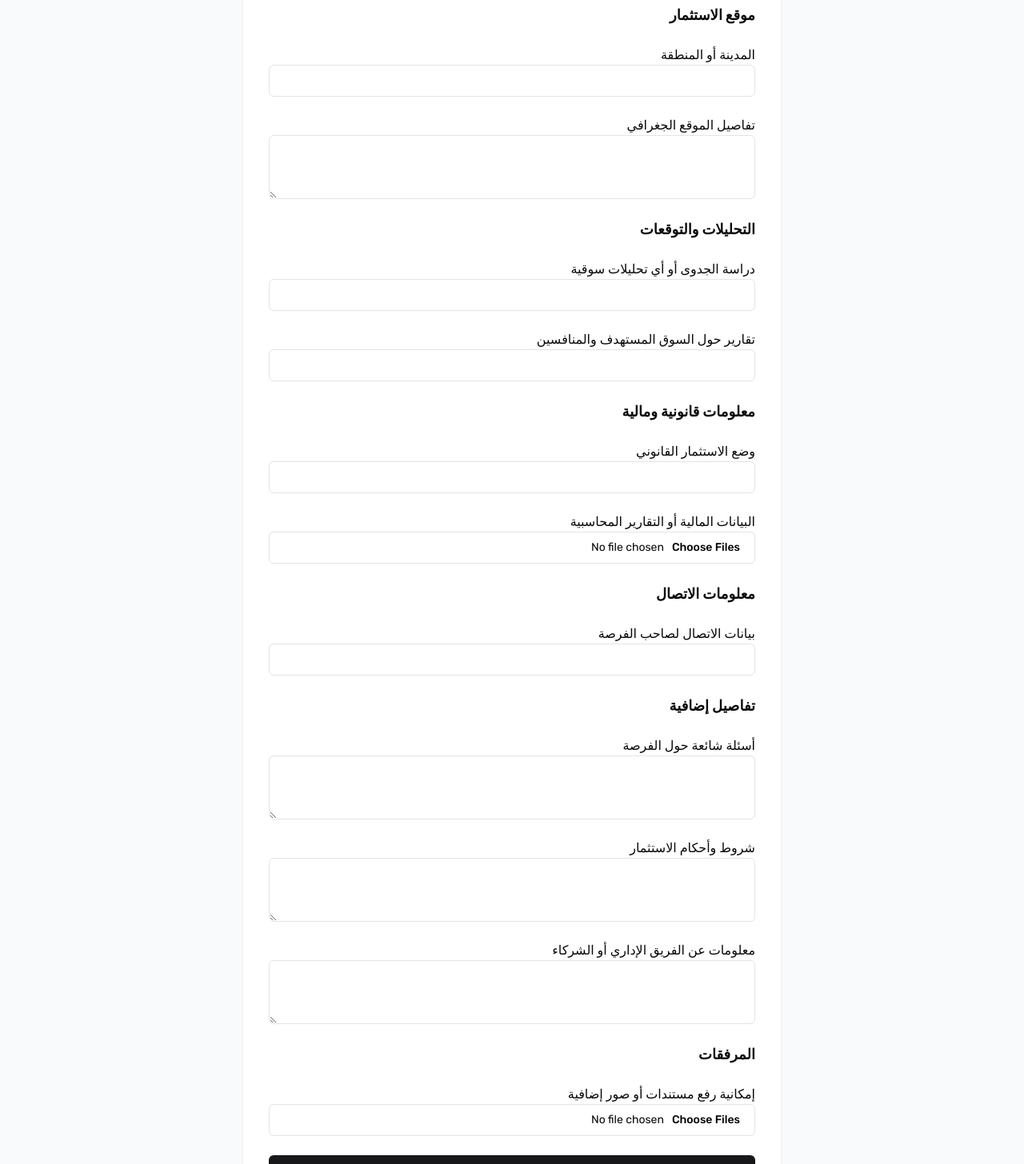
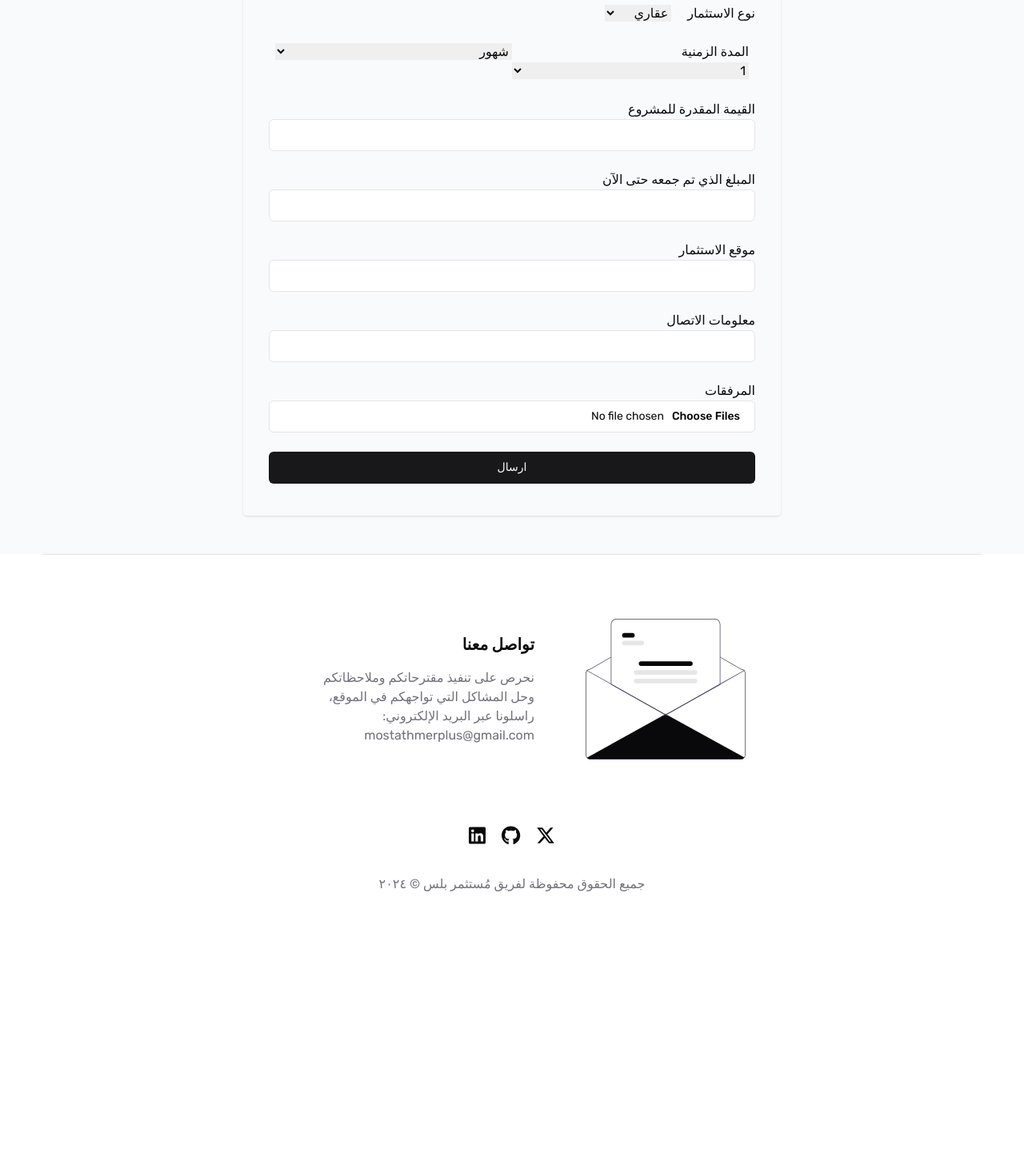
Before and after one commit to HassanAlabdulal/Mostathmer-plus, a Next.js app: page /add-opportunity in a window 1280 px wide. Shown: the part 400-1856 px from the top of the page at 80% size. After the commit the page ends 1574 px from the top, so only its background shows below. Built offline with nearby package versions, Linux system fonts and the light colour scheme.

Commit message:
add: the form of the add opportunity

```diff
--- a/app/add-opportunity/page.tsx
+++ b/app/add-opportunity/page.tsx
@@ -1,131 +1,136 @@
 "use client";
 
 import React from "react";
-import { SubmitHandler, useForm } from "react-hook-form";
+import { useForm } from "react-hook-form";
+import { SubmitHandler } from "react-hook-form";
 import { Button } from "@/components/ui/button";
 import { Input } from "@/components/ui/input";
 import { Textarea } from "@/components/ui/textarea";
 import { Select } from "@/components/ui/select";
 
-// Define the types for the form fields
+// Define the form fields and their types
 type FormValues = {
-  title: string;
+  opportunityTitle: string;
   detailedDescription: string;
-  investmentAmount: number;
   investmentType: string;
-  expectedReturn: string;
-  investmentDuration: string;
-  sharePercentage: number;
+  investmentTimeUnit: string;
+  investmentTimeValue: number;
+  projectValue: number;
+  amountRaised: number;
   investmentLocation: string;
-  geographicalDetails: string;
-  marketAnalysis: FileList;
-  competitorsReport: FileList;
-  legalStatus: string;
-  legalDocuments: FileList;
-  financialReports: FileList;
   contactDetails: string;
-  faq: string;
-  termsConditions: string;
-  teamInformation: string;
-  additionalDocuments: FileList;
+  attachments: FileList;
 };
 
 export default function AddOpportunity() {
+  // Initialize useForm hook for form handling
   const {
     register,
     handleSubmit,
-    formState: { errors }
+    formState: { errors },
+    setValue,
   } = useForm<FormValues>();
 
-  const onSubmit: SubmitHandler<FormValues> = (data) => console.log(data);
+  React.useEffect(() => {
+    register('investmentType', { required: 'هذا الحقل مطلوب' });
+  }, [register]);
+
+  // Function to handle form submission
+  const onSubmit = (data: FormValues) => console.log(data);
 
   return (
     <div className="flex flex-col justify-center min-h-screen py-12 bg-gray-50 sm:px-6 lg:px-8">
       <div className="sm:mx-auto sm:w-full sm:max-w-2xl">
-      <form onSubmit={handleSubmit(onSubmit)} className="space-y-6 bg-white p-8 rounded shadow">
+        <form onSubmit={handleSubmit(onSubmit)} className="space-y-6 p-8 rounded shadow">
+          {/* Page title */}
+          <h2 className="text-lg font-semibold">إضافة فرصة استثمارية جديدة</h2>
+
           {/* Basic Information Section */}
-      <h2 className="text-lg font-semibold">معلومات أساسية</h2>
           <div>
-        <label htmlFor="title">عنوان الفرصة الاستثمارية</label>
-        <Input id="title" {...register('title', { required: 'هذا الحقل مطلوب' })} />
-        {errors.title && <p>{errors.title.message}</p>}
+            <label htmlFor="opportunityTitle">عنوان الفرصة</label>
+            <Input id="opportunityTitle" {...register('opportunityTitle', { required: 'هذا الحقل مطلوب' })} />
+            {errors.opportunityTitle && <p>{errors.opportunityTitle.message}</p>}
           </div>
+
           <div>
             <label htmlFor="detailedDescription">وصف تفصيلي</label>
             <Textarea id="detailedDescription" {...register('detailedDescription', { required: 'هذا الحقل مطلوب' })} />
             {errors.detailedDescription && <p>{errors.detailedDescription.message}</p>}
           </div>
+
+            {/* Investment Details Section */}
+          <div>
+            <label htmlFor="investmentType">نوع الاستثمار</label>
+            <select
+              id="investmentType"
+              {...register('investmentType', { required: 'هذا الحقل مطلوب' })}
+              onChange={e => setValue('investmentType', e.target.value)}
+              className="mr-5"
+            >
+              <option value="realEstate">عقاري</option>
+              <option value="technology">تكنولوجي</option>
+              <option value="industrial">صناعي</option>
+
+            </select>
+            {errors.investmentType && <p>{errors.investmentType.message}</p>}
+          </div>
+
+          {/* Investment Duration Selection */}
+          <div className="flex justify-between">
+            {/* Investment Time Value Section */}
+            <div className="flex-1 mr-2">
+              <label htmlFor="investmentTimeValue">المدة الزمنية</label>
+              <select id="investmentTimeValue" {...register('investmentTimeValue', { required: 'هذا الحقل مطلوب' })} className="w-full">
+                {Array.from({ length: 12 }, (_, index) => (
+                  <option key={index} value={index + 1}>
+                    {index + 1}
+                  </option>
+                ))}
+              </select>
+              {errors.investmentTimeValue && <p>{errors.investmentTimeValue.message}</p>}
+            </div>
+
+            {/* Investment Time Unit Section */}
+            <div className="flex-1 ml-2">
+              <select id="investmentTimeUnit" {...register('investmentTimeUnit', { required: 'هذا الحقل مطلوب' })} className="w-full">
+              <option value="months">شهور</option>
+              <option value="years">سنوات</option>
+              </select>
+              {errors.investmentTimeUnit && <p>{errors.investmentTimeUnit.message}</p>}
+            </div>
+          </div>
+
+          <div>
+            <label htmlFor="projectValue">القيمة المقدرة للمشروع</label>
+            <Input id="projectValue" type="number" {...register('projectValue', { required: 'هذا الحقل مطلوب' })} />
+            {errors.projectValue && <p>{errors.projectValue.message}</p>}
+          </div>
+
+          <div>
+            <label htmlFor="amountRaised">المبلغ الذي تم جمعه حتى الآن</label>
+            <Input id="amountRaised" type="number" {...register('amountRaised')} />
+            {errors.amountRaised && <p>{errors.amountRaised.message}</p>}
+          </div>
+
           {/* Investment Location Section */}
-      <h2 className="text-lg font-semibold mb-4">موقع الاستثمار</h2>
           <div>
-        <label htmlFor="investmentLocation">المدينة أو المنطقة</label>
+            <label htmlFor="investmentLocation">موقع الاستثمار</label>
             <Input id="investmentLocation" {...register('investmentLocation', { required: 'هذا الحقل مطلوب' })} />
             {errors.investmentLocation && <p>{errors.investmentLocation.message}</p>}
           </div>
-      <div>
-        <label htmlFor="geographicalDetails">تفاصيل الموقع الجغرافي</label>
-        <Textarea id="geographicalDetails" {...register('geographicalDetails')} />
-        {errors.geographicalDetails && <p>{errors.geographicalDetails.message}</p>}
-      </div>
-
-      {/* Analysis and Projections Section */}
-      <h2 className="text-lg font-semibold mb-4">التحليلات والتوقعات</h2>
-      <div>
-        <label htmlFor="marketAnalysis">دراسة الجدوى أو أي تحليلات سوقية</label>
-        <Input id="marketAnalysis" {...register('marketAnalysis')} />
-        {errors.marketAnalysis && <p>{errors.marketAnalysis.message}</p>}
-      </div>
-      <div>
-        <label htmlFor="competitorsReport">تقارير حول السوق المستهدف والمنافسين</label>
-        <Input id="competitorsReport" {...register('competitorsReport')} />
-        {errors.competitorsReport && <p>{errors.competitorsReport.message}</p>}
-      </div>
-
-      {/* Legal and Financial Information Section */}
-      <h2 className="text-lg font-semibold">معلومات قانونية ومالية</h2>
-      <div>
-        <label htmlFor="legalStatus">وضع الاستثمار القانوني</label>
-        <Input id="legalStatus" {...register('legalStatus')} />
-        {errors.legalStatus && <p>{errors.legalStatus.message}</p>}
-      </div>
-      <div>
-        <label htmlFor="financialReports">البيانات المالية أو التقارير المحاسبية</label>
-        <Input id="financialReports" type="file" {...register('financialReports')} multiple />
-        {errors.financialReports && <p>{errors.financialReports.message}</p>}
-      </div>
 
           {/* Contact Information Section */}
-        <h2 className="text-lg font-semibold">معلومات الاتصال</h2>
           <div>
-          <label htmlFor="contactDetails">بيانات الاتصال لصاحب الفرصة</label>
+            <label htmlFor="contactDetails">معلومات الاتصال</label>
             <Input id="contactDetails" {...register('contactDetails', { required: 'هذا الحقل مطلوب' })} />
             {errors.contactDetails && <p>{errors.contactDetails.message}</p>}
           </div>
 
-        {/* Additional Details Section */}
-        <h2 className="text-lg font-semibold">تفاصيل إضافية</h2>
+          {/* Attachments Section */}
           <div>
-          <label htmlFor="faq">أسئلة شائعة حول الفرصة</label>
-          <Textarea id="faq" {...register('faq')} />
-          {errors.faq && <p>{errors.faq.message}</p>}
-        </div>
-        <div>
-          <label htmlFor="termsConditions">شروط وأحكام الاستثمار</label>
-          <Textarea id="termsConditions" {...register('termsConditions')} />
-          {errors.termsConditions && <p>{errors.termsConditions.message}</p>}
-        </div>
-        <div>
-          <label htmlFor="teamInformation">معلومات عن الفريق الإداري أو الشركاء</label>
-          <Textarea id="teamInformation" {...register('teamInformation')} />
-          {errors.teamInformation && <p>{errors.teamInformation.message}</p>}
-        </div>
-
-        {/* Attachments Section */}
-        <h2 className="text-lg font-semibold">المرفقات</h2>
-        <div>
-          <label htmlFor="additionalDocuments">إمكانية رفع مستندات أو صور إضافية</label>
-          <Input id="additionalDocuments" type="file" {...register('additionalDocuments')} multiple />
-          {errors.additionalDocuments && <p>{errors.additionalDocuments.message}</p>}
+            <label htmlFor="attachments">المرفقات</label>
+            <Input id="attachments" type="file" {...register('attachments')} multiple />
+            {errors.attachments && <p>{errors.attachments.message}</p>}
           </div>
 
           {/* Submit Button */}
```
Also changed, not shown: package.json (+8 -0 lines), 1 other file (tests, documents, lock files or other folders). Lines whose indentation alone changed are shown as unchanged.
